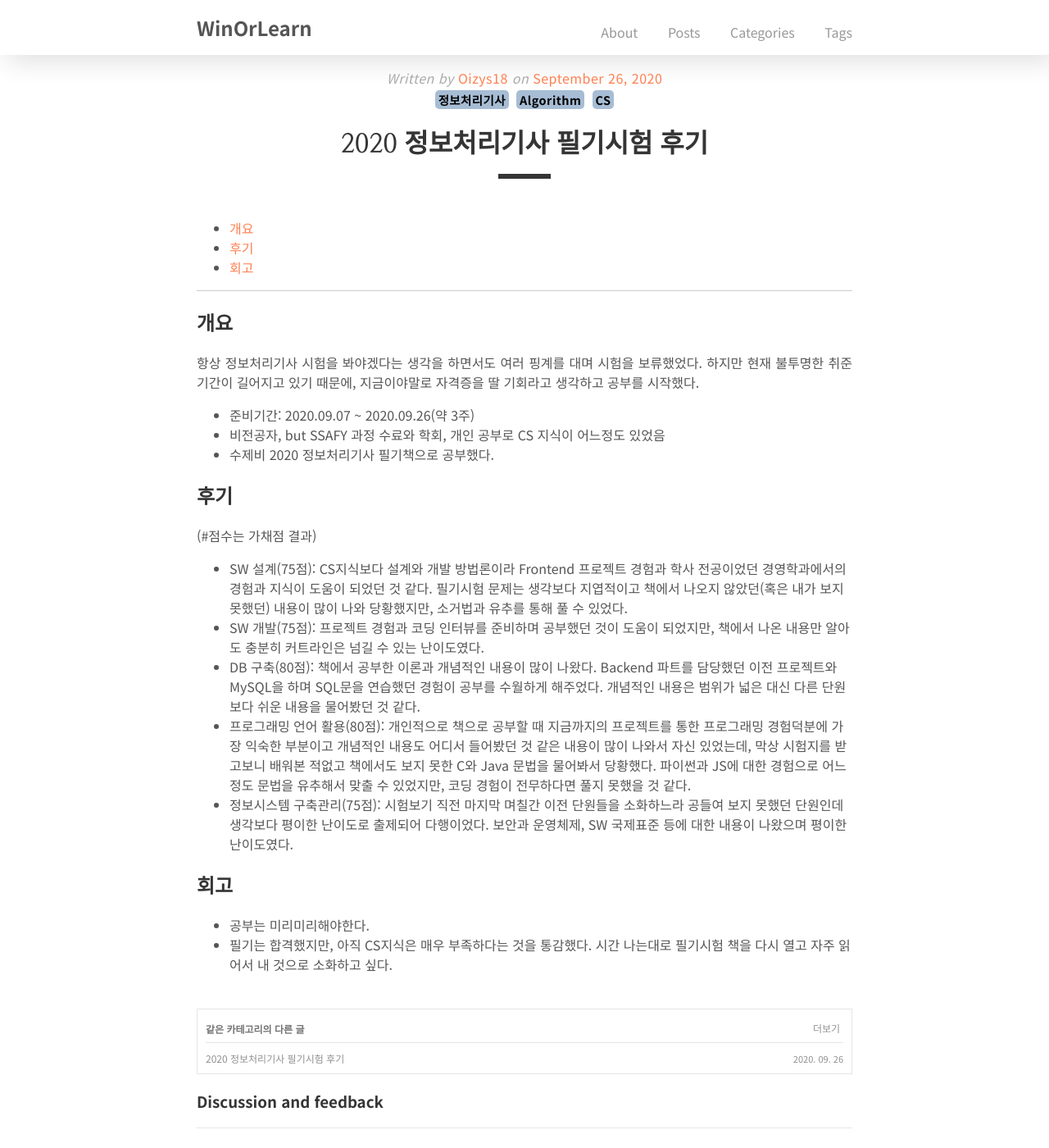
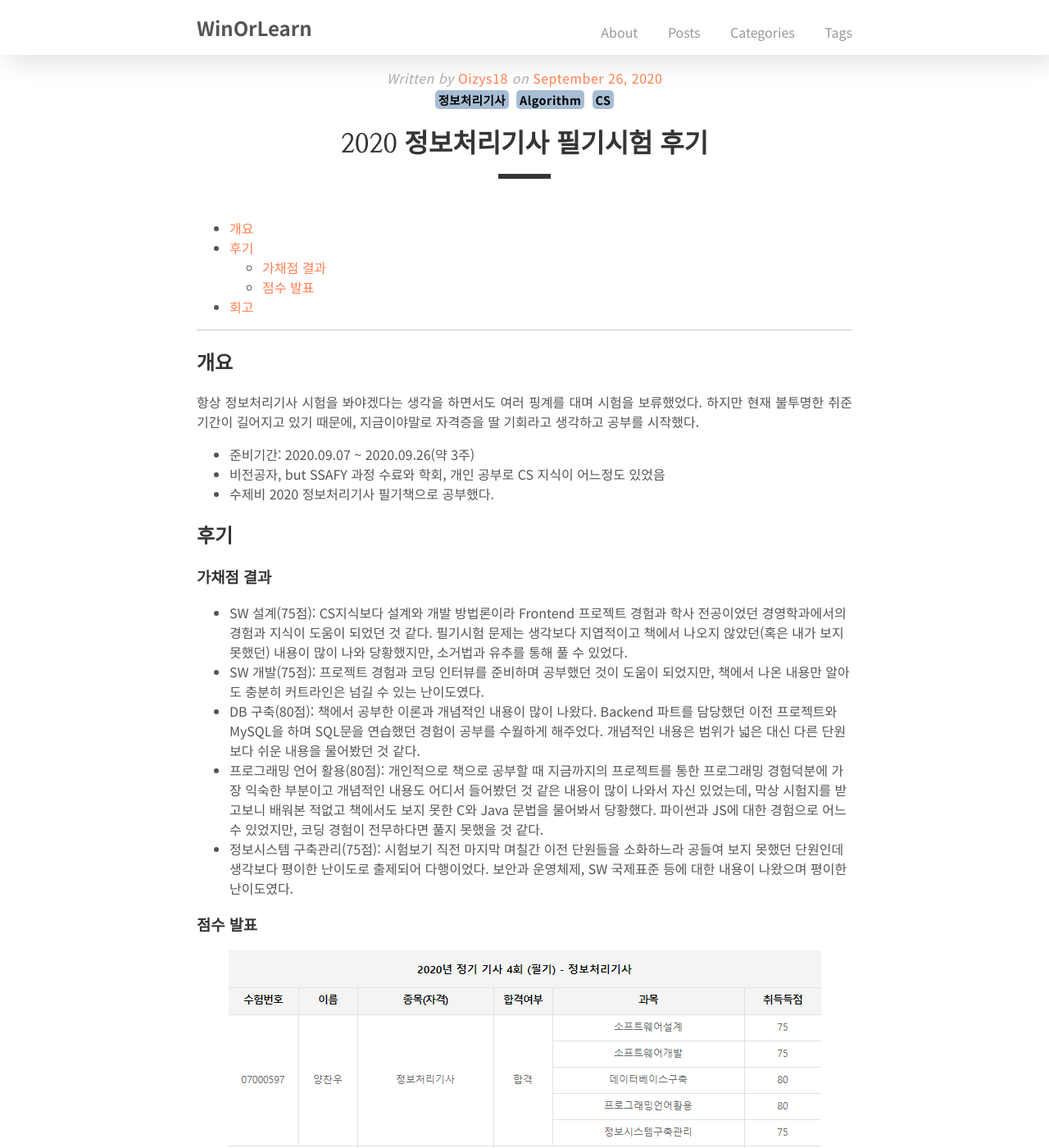
Before and after one commit to Oizys18/blog_depreciated, a Jekyll site: the page built from _posts/ETC/2020-09-26-DataProcess.md, in a window 1280 px wide and 1400 px high. Shown: the whole window at 82% size. Built offline with Jekyll 4.4.1, drawn with Linux system fonts in a browser that asks for light colours; comment, search, counter and statistics services are not loaded.

Commit message:
Add pic to dataprocess test

```diff
--- a/_posts/ETC/2020-09-26-DataProcess.md
+++ b/_posts/ETC/2020-09-26-DataProcess.md
@@ -19,14 +19,17 @@ tags: [정보처리기사,Algorithm, CS,]
 - 비전공자, but SSAFY 과정 수료와 학회, 개인 공부로 CS 지식이 어느정도 있었음
 - 수제비 2020 정보처리기사 필기책으로 공부했다.
 
-
 ## 후기
-(#점수는 가채점 결과)
+### 가채점 결과
 - SW 설계(75점): CS지식보다 설계와 개발 방법론이라 Frontend 프로젝트 경험과 학사 전공이었던 경영학과에서의 경험과 지식이 도움이 되었던 것 같다. 필기시험 문제는 생각보다 지엽적이고 책에서 나오지 않았던(혹은 내가 보지 못했던) 내용이 많이 나와 당황했지만, 소거법과 유추를 통해 풀 수 있었다.
 - SW 개발(75점): 프로젝트 경험과 코딩 인터뷰를 준비하며 공부했던 것이 도움이 되었지만, 책에서 나온 내용만 알아도 충분히 커트라인은 넘길 수 있는 난이도였다.
 - DB 구축(80점): 책에서 공부한 이론과 개념적인 내용이 많이 나왔다. Backend 파트를 담당했던 이전 프로젝트와 MySQL을 하며 SQL문을 연습했던 경험이 공부를 수월하게 해주었다. 개념적인 내용은 범위가 넓은 대신 다른 단원보다 쉬운 내용을 물어봤던 것 같다.
-- 프로그래밍 언어 활용(80점): 개인적으로 책으로 공부할 때 지금까지의 프로젝트를 통한 프로그래밍 경험덕분에 가장 익숙한 부분이고 개념적인 내용도 어디서 들어봤던 것 같은 내용이 많이 나와서 자신 있었는데, 막상 시험지를 받고보니 배워본 적없고 책에서도 보지 못한 C와 Java 문법을 물어봐서 당황했다. 파이썬과 JS에 대한 경험으로 어느정도 문법을 유추해서 맞출 수 있었지만, 코딩 경험이 전무하다면 풀지 못했을 것 같다.
+- 프로그래밍 언어 활용(80점): 개인적으로 책으로 공부할 때 지금까지의 프로젝트를 통한 프로그래밍 경험덕분에 가장 익숙한 부분이고 개념적인 내용도 어디서 들어봤던 것 같은 내용이 많이 나와서 자신 있었는데, 막상 시험지를 받고보니 배워본 적없고 책에서도 보지 못한 C와 Java 문법을 물어봐서 당황했다. 파이썬과 JS에 대한 경험으로 어느 수 있었지만, 코딩 경험이 전무하다면 풀지 못했을 것 같다.
 - 정보시스템 구축관리(75점): 시험보기 직전 마지막 며칠간 이전 단원들을 소화하느라 공들여 보지 못했던 단원인데 생각보다 평이한 난이도로 출제되어 다행이었다. 보안과 운영체제, SW 국제표준 등에 대한 내용이 나왔으며 평이한 난이도였다.
+
+### 점수 발표
+![20201009](../../assets/images/2020-10-09.png)
+
 
 ## 회고
 - 공부는 미리미리해야한다.
```
Also changed, not shown: assets/images/2020-10-09.png (added).
